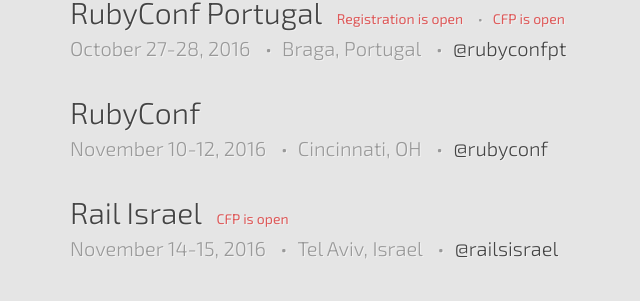
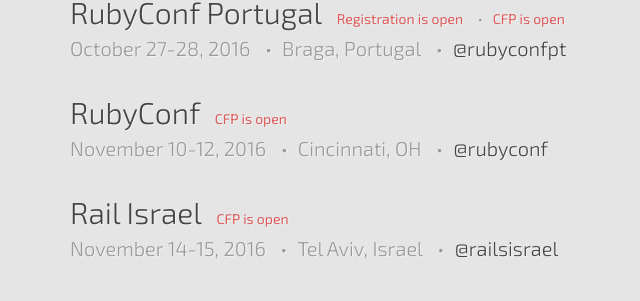
Before and after one commit to ruby-conferences/ruby-conferences.github.io, a Jekyll site: the page built from index.html, in a window 1280 px wide and 900 px high, scrolled down 1518 px. Shown: the part 150-451 px from the top of the window, without its empty margins (170-810 px from the left). Built offline with Jekyll 4.4.1, drawn with Linux system fonts in a browser that asks for light colours.

Commit message:
Open CFP for RubyConf 2016

```diff
--- a/_data/current.yml
+++ b/_data/current.yml
@@ -87,6 +87,7 @@
   dates: "November 10-12, 2016"
   url: http://rubyconf.org/
   twitter: rubyconf
+  cfp_phrase: CFP is open
 
 - name: Rail Israel
   location: Tel Aviv, Israel
```
